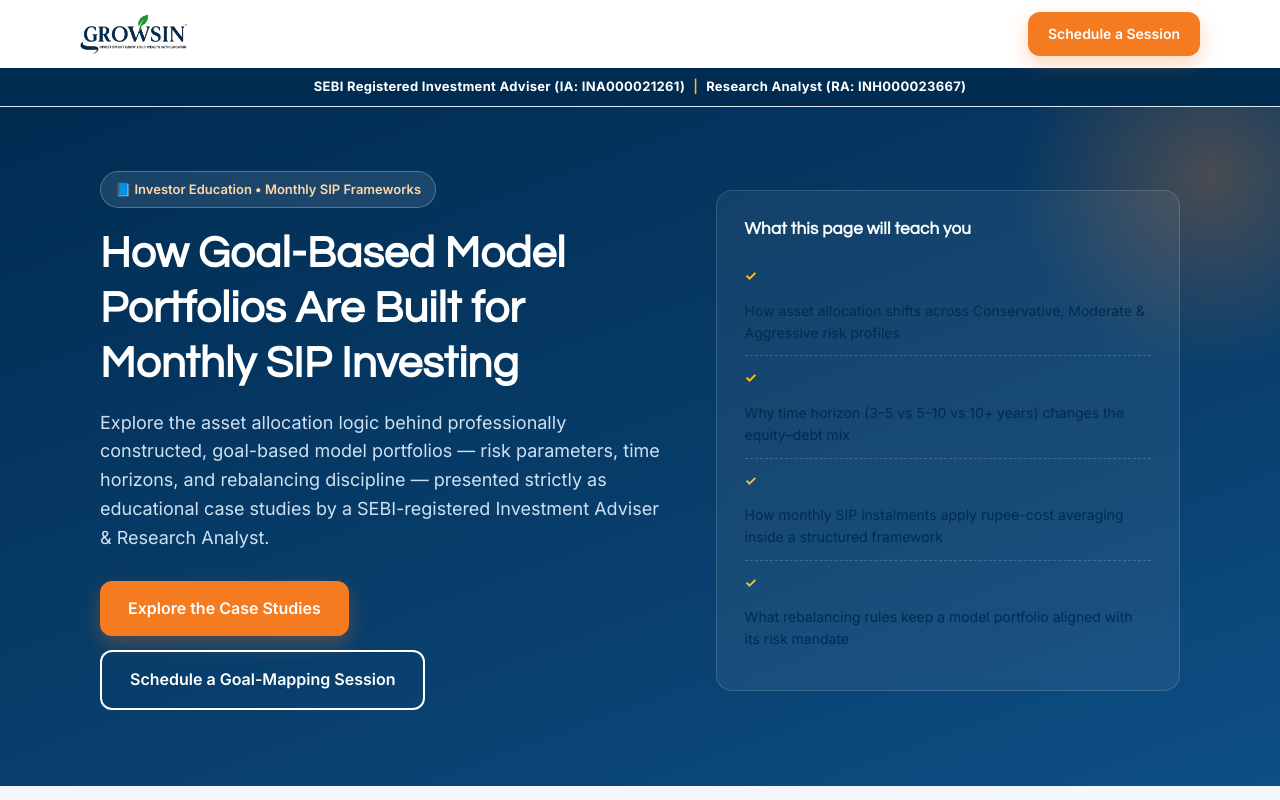
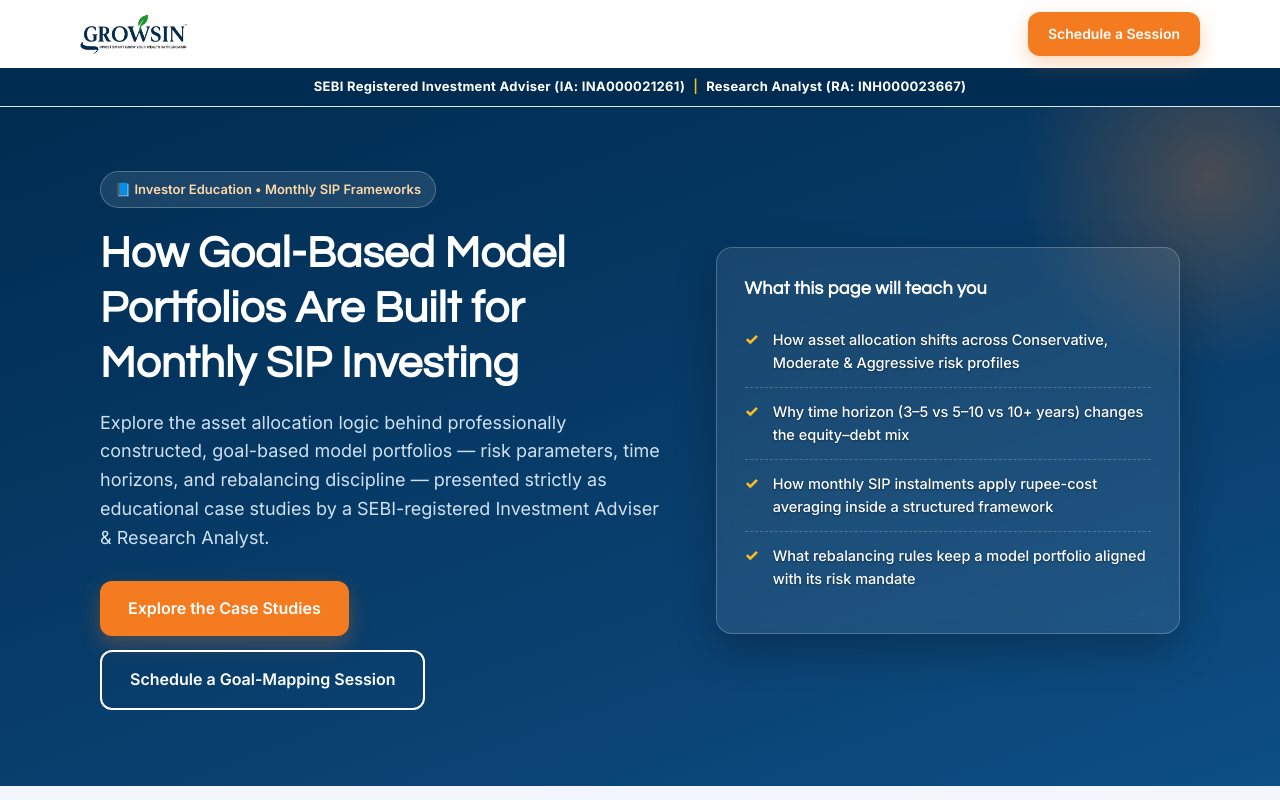
Before and after one commit to growsinofficial/audit, a Next.js app: page /invest in a window 1280 px wide. Shown: the top 800 px of the page. Built offline with nearby package versions, Linux system fonts and the light colour scheme.

Commit message:
fix(marketing): fix hero section text visibility and restore website footer styling

```diff
--- a/app/marketing/MarketingLanding.js
+++ b/app/marketing/MarketingLanding.js
@@ -64,8 +64,9 @@ export default function MarketingLanding() {
   };
 
   return (
-    <div className="mkt-page">
-      {/* ===== HEADER + REGULATORY BANNER ===== */}
+    <>
+      <div className="mkt-page">
+        {/* ===== HEADER + REGULATORY BANNER ===== */}
       <header className="mkt-header">
         <div className="wrap nav">
           <Link href="/" aria-label="Growsin Homepage">
@@ -114,21 +115,29 @@ export default function MarketingLanding() {
           </div>
           <div className="hero-panel">
             <h3>What this page will teach you</h3>
-            <div className="row">
+            <div className="hero-teach-item">
               <span className="ic">✓</span>
-              <span>How asset allocation shifts across Conservative, Moderate &amp; Aggressive risk profiles</span>
+              <span className="hero-teach-text">
+                How asset allocation shifts across Conservative, Moderate &amp; Aggressive risk profiles
+              </span>
             </div>
-            <div className="row">
+            <div className="hero-teach-item">
               <span className="ic">✓</span>
-              <span>Why time horizon (3–5 vs 5–10 vs 10+ years) changes the equity–debt mix</span>
+              <span className="hero-teach-text">
+                Why time horizon (3–5 vs 5–10 vs 10+ years) changes the equity–debt mix
+              </span>
             </div>
-            <div className="row">
+            <div className="hero-teach-item">
               <span className="ic">✓</span>
-              <span>How monthly SIP instalments apply rupee-cost averaging inside a structured framework</span>
+              <span className="hero-teach-text">
+                How monthly SIP instalments apply rupee-cost averaging inside a structured framework
+              </span>
             </div>
-            <div className="row">
+            <div className="hero-teach-item">
               <span className="ic">✓</span>
-              <span>What rebalancing rules keep a model portfolio aligned with its risk mandate</span>
+              <span className="hero-teach-text">
+                What rebalancing rules keep a model portfolio aligned with its risk mandate
+              </span>
             </div>
           </div>
         </div>
@@ -781,9 +790,6 @@ export default function MarketingLanding() {
         </div>
       </section>
 
-      {/* ===== WEBSITE FOOTER (Replaced static footer with official site Footer) ===== */}
-      <Footer bg={false} margin={60} />
-
       {/* ===== STICKY MOBILE CTA ===== */}
       <div className="sticky-cta">
         <a href="#session" className="btn btn-primary">
@@ -791,5 +797,11 @@ export default function MarketingLanding() {
         </a>
       </div>
     </div>
-  );
+
+    {/* ===== WEBSITE FOOTER (Rendered outside mkt-page with natural site styles) ===== */}
+    <div className="mkt-footer-area">
+      <Footer bg={true} margin={160} />
+    </div>
+  </>
+);
 }
--- a/app/marketing/marketing.css
+++ b/app/marketing/marketing.css
@@ -22,8 +22,18 @@
   overflow-x: hidden;
 }
 
-.mkt-page * {
+.mkt-page,
+.mkt-page *,
+.mkt-page *::before,
+.mkt-page *::after {
   box-sizing: border-box;
+}
+
+.mkt-page h1,
+.mkt-page h2,
+.mkt-page h3,
+.mkt-page p,
+.mkt-page ul {
   margin: 0;
   padding: 0;
 }
@@ -237,37 +247,49 @@
 }
 
 .mkt-page .hero-panel {
-  background: rgba(255, 255, 255, 0.06);
-  border: 1px solid rgba(255, 255, 255, 0.14);
+  background: rgba(255, 255, 255, 0.08);
+  border: 1px solid rgba(255, 255, 255, 0.22);
   border-radius: var(--radius);
-  padding: 28px;
-  backdrop-filter: blur(4px);
+  padding: 30px 28px;
+  backdrop-filter: blur(8px);
+  box-shadow: 0 16px 40px rgba(0, 0, 0, 0.25);
 }
 
 .mkt-page .hero-panel h3 {
-  color: #fff;
-  font-size: 17px;
-  margin-bottom: 14px;
+  color: #ffffff !important;
+  font-size: 18px;
+  font-weight: 700;
+  margin-bottom: 16px;
+  letter-spacing: 0.3px;
 }
 
-.mkt-page .hero-panel .row {
+.mkt-page .hero-panel .hero-teach-item {
   display: flex;
-  gap: 12px;
+  gap: 14px;
   align-items: flex-start;
-  padding: 11px 0;
-  border-bottom: 1px dashed rgba(255, 255, 255, 0.18);
-  font-size: 14px;
-  color: #c3d8ec;
+  padding: 13px 0;
+  border-bottom: 1px dashed rgba(255, 255, 255, 0.22);
 }
 
-.mkt-page .hero-panel .row:last-child {
+.mkt-page .hero-panel .hero-teach-item:last-child {
   border-bottom: none;
 }
 
-.mkt-page .hero-panel .ic {
-  color: #fbbf24;
+.mkt-page .hero-panel .hero-teach-item .ic {
+  color: #fbbf24 !important;
+  font-size: 16px;
+  font-weight: 800;
   flex: none;
-  font-weight: 700;
+  margin-top: 2px;
+  line-height: 1;
+}
+
+.mkt-page .hero-panel .hero-teach-item .hero-teach-text {
+  color: #ffffff !important;
+  font-size: 14.5px;
+  font-weight: 500;
+  line-height: 1.55;
+  text-shadow: 0 1px 2px rgba(0, 0, 0, 0.4);
 }
 
 /* ===== EDUCATIONAL CASE STUDY MODULE ===== */
@@ -944,3 +966,16 @@
     padding: 8px 12px;
   }
 }
+
+/* ===== WEBSITE FOOTER INTEGRATION ===== */
+.mkt-footer-area {
+  position: relative;
+  width: 100%;
+  background-color: rgb(243 247 253);
+}
+
+@media (max-width: 620px) {
+  .mkt-footer-area footer {
+    padding-bottom: 80px !important;
+  }
+}
```
